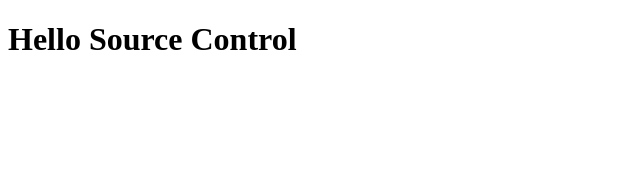
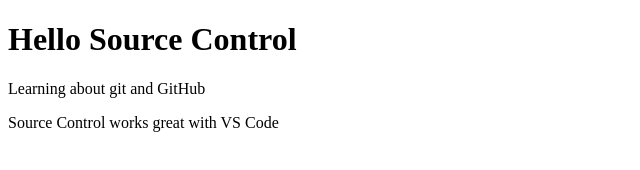
Before and after one commit to mirsaalf/HelloWorldSourceControl, a plain HTML site: page index.html in a window 1280 px wide. Shown: the whole page, without its empty margins (0-640 px from the left). Drawn offline with Linux system fonts and the light colour scheme.

Commit message:
Added second paragraph

```diff
--- a/index.html
+++ b/index.html
@@ -8,5 +8,9 @@
 </head>
 <body>
     <h1>Hello Source Control</h1>
+
+    <p>Learning about git and GitHub</p>
+
+    <p>Source Control works great with VS Code</p>
 </body>
 </html>
```
